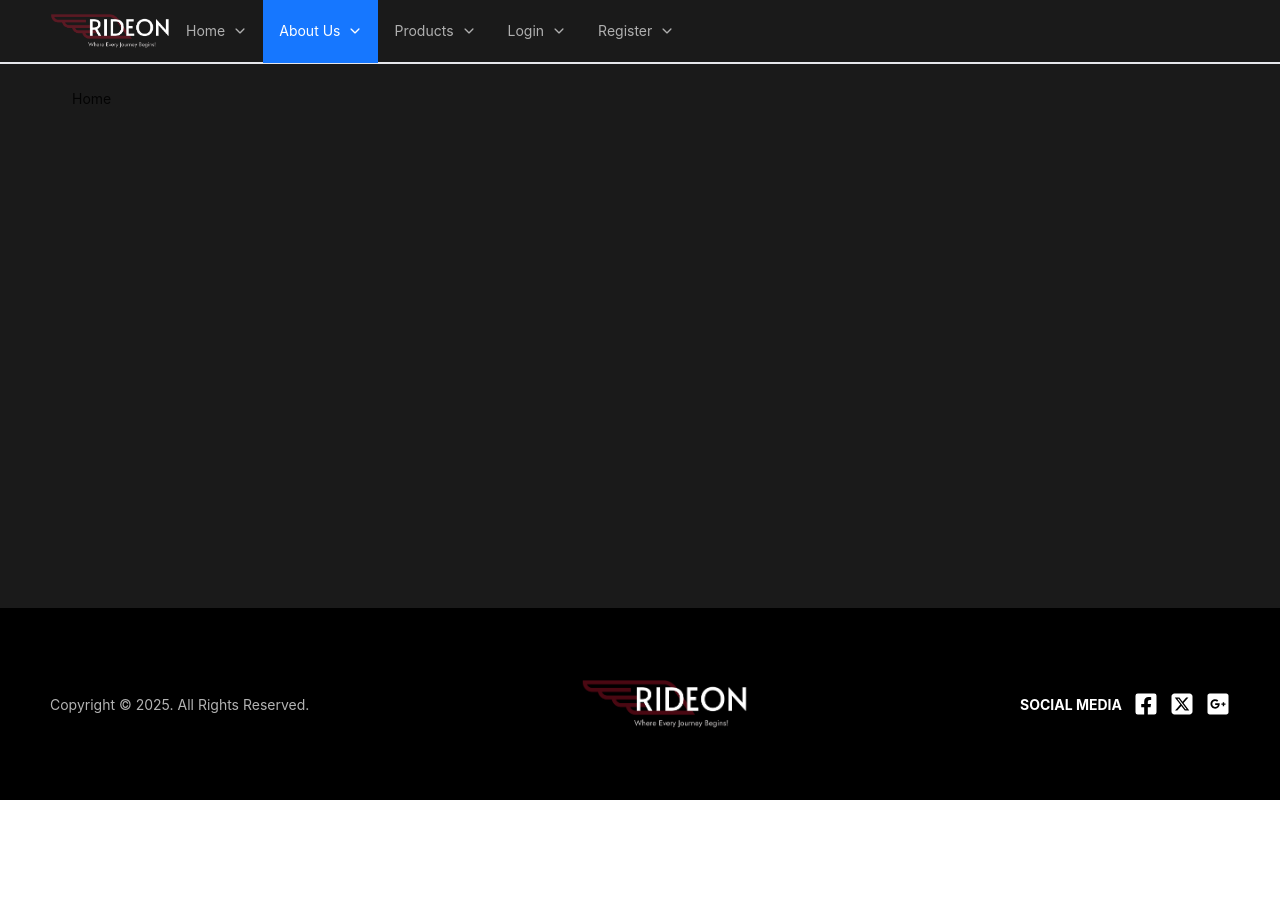
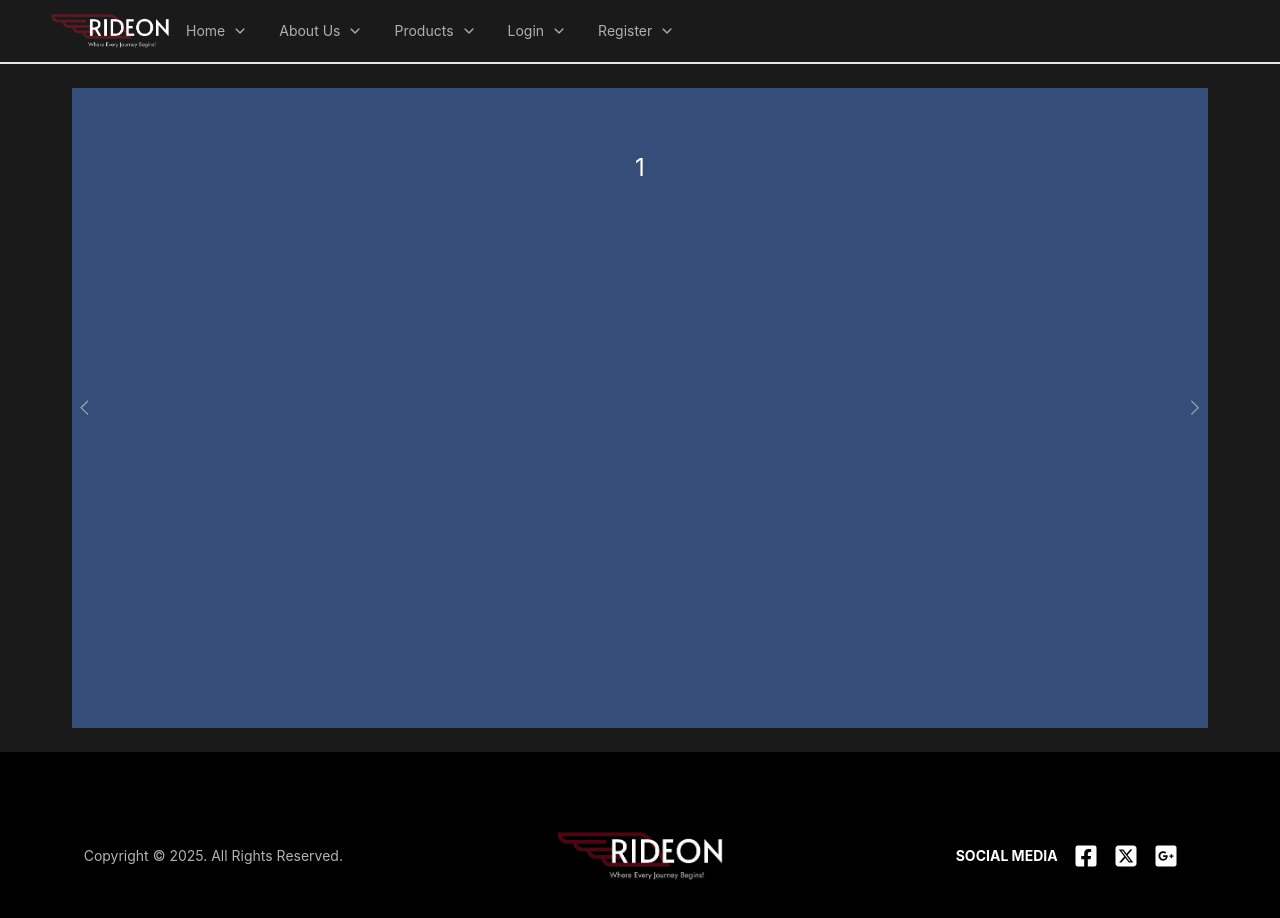
Before and after one commit to jannat710/bike-shop-client, a React (Vite) app: page / in a window 1280 px wide. Shown: the top 918 px of the page. Before the commit the page ends 800 px from the top, so only its background shows below. Built offline with nearby package versions, Linux system fonts and the light colour scheme.

Commit message:
Added banner section

```diff
--- a/src/components/CustomFooter/CustomFooter.tsx
+++ b/src/components/CustomFooter/CustomFooter.tsx
@@ -1,4 +1,4 @@
-import { Layout } from "antd";
+import { Layout, Row, Col } from "antd";
 import FooterCopyright from "./FooterCopyright";
 import FooterLogo from "./FooterLogo";
 import FooterSocialMedia from "./FooterSocialMedia";
@@ -7,15 +7,21 @@ const { Footer } = Layout;
 
 const CustomFooter = () => {
   return (
-    <div>
-      <Footer className="bg-black text-white py-16">
-        <div className="md:flex items-center justify-between">
+    <Footer
+      style={{ backgroundColor: "#000", color: "#fff", padding: "64px 0px" }}
+    >
+      <Row justify="space-between" align="middle">
+        <Col xs={24} sm={8}>
           <FooterCopyright />
+        </Col>
+        <Col xs={24} sm={8} style={{ textAlign: "center" }}>
           <FooterLogo />
+        </Col>
+        <Col xs={24} sm={8} style={{ textAlign: "right" }}>
           <FooterSocialMedia />
-        </div>
-      </Footer>
-    </div>
+        </Col>
+      </Row>
+    </Footer>
   );
 };
 
--- a/src/components/CustomFooter/FooterCopyright.tsx
+++ b/src/components/CustomFooter/FooterCopyright.tsx
@@ -1,8 +1,20 @@
+import { Typography } from "antd";
+
+const { Text } = Typography;
+
 const FooterCopyright = () => {
   return (
-    <p className="text-center opacity-70">
+    <Text
+      style={{
+        textAlign: "center",
+        color: "#fff",
+        opacity: 0.7,
+        display: "block",
+        width: "100%",
+      }}
+    >
       Copyright © {new Date().getFullYear()}. All Rights Reserved.
-    </p>
+    </Text>
   );
 };
 
--- a/src/components/CustomFooter/FooterLogo.tsx
+++ b/src/components/CustomFooter/FooterLogo.tsx
@@ -1,8 +1,17 @@
+import { Image } from "antd";
 import brandImg from "../../assets/images/brandlogo.png";
+
 const FooterLogo = () => {
   return (
-    <div className="flex justify-center items-center py-2">
-      <img src={brandImg} alt="Brand Logo" className="h-12" />
+    <div
+      style={{
+        display: "flex",
+        justifyContent: "center",
+        alignItems: "center",
+        padding: "16px 0",
+      }}
+    >
+      <Image src={brandImg} alt="Brand Logo" height={48} />
     </div>
   );
 };
--- a/src/components/CustomFooter/FooterSocialMedia.tsx
+++ b/src/components/CustomFooter/FooterSocialMedia.tsx
@@ -1,35 +1,35 @@
 import { FaFacebookSquare } from "react-icons/fa";
 import { FaSquareXTwitter } from "react-icons/fa6";
 import { FaGooglePlusSquare } from "react-icons/fa";
+import { Link } from "react-router-dom";
+import { Space, Typography } from "antd";
+
+const { Text } = Typography;
+
 const FooterSocialMedia = () => {
   return (
-    <div className="flex items-center space-x-3 justify-center">
-      <p className="font-bold hidden sm:block">SOCIAL MEDIA</p>
-      <a
-        href="https://www.facebook.com/jannatulfee"
-        target="_blank"
-        rel="noopener noreferrer"
+    <Space
+      size="middle"
+      style={{
+        display: "flex",
+        alignItems: "center",
+        justifyContent: "center",
+      }}
+    >
+      <Text className="text-white font-bold hidden sm:block">SOCIAL MEDIA</Text>
+      <Link
+        to="https://www.facebook.com/jannatulfee"
         className="hover:text-primary"
       >
         <FaFacebookSquare className="text-2xl " />
-      </a>
-      <a
-        href="https://x.com/jannatul_zz"
-        target="_blank"
-        rel="noopener noreferrer"
-        className="hover:text-primary"
-      >
+      </Link>
+      <Link to="https://x.com/jannatul_zz" className="hover:text-primary">
         <FaSquareXTwitter className="text-2xl" />
-      </a>
-      <a
-        href="mailto:jannatul0040@gmail.com"
-        target="_blank"
-        rel="noopener noreferrer"
-        className="hover:text-primary"
-      >
+      </Link>
+      <Link to="mailto:jannatul0040@gmail.com" className="hover:text-primary">
         <FaGooglePlusSquare className="text-2xl" />
-      </a>
-    </div>
+      </Link>
+    </Space>
   );
 };
 
--- a/src/components/layout/Dashboard.tsx
+++ b/src/components/layout/Dashboard.tsx
@@ -1,34 +1,30 @@
 import { Layout, Menu, MenuProps } from "antd";
-import { Outlet } from "react-router-dom";
+import { NavLink, Outlet } from "react-router-dom";
 
 const { Header, Content, Sider } = Layout;
 
 const items: MenuProps["items"] = [
   {
-    key: "1",
-    label: "Admin Dashboard",
+    key: "Admin Dashboard",
+    label: <NavLink to="/admin/admin-dashboard">Admin Dashboard</NavLink>,
   },
   {
-    key: "2",
+    key: "Manage Users",
     label: "Manage Users",
     children: [
       {
         key: "2-1",
-        label: "Create Admin",
-      },
-      {
-        key: "2-2",
-        label: "Deactivate User",
+        label: <NavLink to="/admin/manage-users">Deactivate User</NavLink>,
       },
     ],
   },
   {
-    key: "3",
-    label: "Manage Products",
+    key: "Manage Products",
+    label: <NavLink to="/admin/manage-products">Manage Products</NavLink>,
   },
   {
-    key: "4",
-    label: "Manage Orders",
+    key: "Manage Orders",
+    label: <NavLink to="/admin/manage-orders">Manage Orders</NavLink>,
   },
 ];
 const Dashboard = () => {
--- a/src/components/layout/MainLayout.tsx
+++ b/src/components/layout/MainLayout.tsx
@@ -3,14 +3,14 @@ const { Header, Content } = Layout;
 import brandImg from "../../assets/images/brandlogo.png";
 import { IoIosArrowDown } from "react-icons/io";
 import CustomFooter from "../CustomFooter/CustomFooter";
-import { Outlet } from "react-router-dom";
+import { NavLink, Outlet } from "react-router-dom";
 
 const menuItems = [
-  { key: "1", label: "Home" },
-  { key: "2", label: "About Us" },
-  { key: "3", label: "Products" },
-  { key: "4", label: "Login" },
-  { key: "5", label: "Register" },
+  { key: "Home", label: <NavLink to="/">Home</NavLink> },
+  { key: "About Us", label: <NavLink to="/about">About Us</NavLink> },
+  { key: "Products", label: <NavLink to="/products">Products</NavLink> },
+  { key: "Login", label: <NavLink to="/login">Login</NavLink> },
+  { key: "Register", label: <NavLink to="/register">Register</NavLink> },
 ];
 
 const items = menuItems.map((item) => ({
--- /dev/null
+++ b/src/pages/ErrorPage/ErrorPage.tsx
@@ -0,0 +1,5 @@
+const ErrorPage = () => {
+  return <div>Error</div>;
+};
+
+export default ErrorPage;
--- /dev/null
+++ b/src/pages/Home/Banner/Banner.tsx
@@ -0,0 +1,34 @@
+import React from "react";
+import { Carousel } from "antd";
+
+const contentStyle: React.CSSProperties = {
+  height: "80vh",
+  color: "#fff",
+  lineHeight: "160px",
+  textAlign: "center",
+  background: "#364d79",
+  fontSize: "24px",
+};
+
+const Banner = () => {
+  return (
+    <div style={{ position: "relative" }}>
+      <Carousel autoplay autoplaySpeed={5000} dots={false} arrows>
+        <div>
+          <h3 style={contentStyle}>1</h3>
+        </div>
+        <div>
+          <h3 style={contentStyle}>2</h3>
+        </div>
+        <div>
+          <h3 style={contentStyle}>3</h3>
+        </div>
+        <div>
+          <h3 style={contentStyle}>4</h3>
+        </div>
+      </Carousel>
+    </div>
+  );
+};
+
+export default Banner;
--- a/src/pages/Home/Home.tsx
+++ b/src/pages/Home/Home.tsx
@@ -1,5 +1,11 @@
+import Banner from "./Banner/Banner";
+
 const Home = () => {
-  return <div>Home</div>;
+  return (
+    <div>
+      <Banner />
+    </div>
+  );
 };
 
 export default Home;
--- /dev/null
+++ b/src/routes/admin.routes.tsx
@@ -0,0 +1,23 @@
+import AdminDashboard from "../pages/admin/AdminDashboard";
+import ManageOrders from "../pages/admin/ManageOrders/ManageOrders";
+import ManageProducts from "../pages/admin/ManageProducts/ManageProducts";
+import ManageUsers from "../pages/admin/ManageUsers/ManageUsers";
+
+export const adminPaths = [
+  {
+    path: "admin-dashboard",
+    element: <AdminDashboard />,
+  },
+  {
+    path: "manage-users",
+    element: <ManageUsers />,
+  },
+  {
+    path: "manage-products",
+    element: <ManageProducts />,
+  },
+  {
+    path: "manage-orders",
+    element: <ManageOrders />,
+  },
+];
--- a/src/routes/routes.tsx
+++ b/src/routes/routes.tsx
@@ -5,16 +5,15 @@ import Register from "../pages/Register/Register";
 import Products from "../pages/Products/Products";
 import App from "../App";
 import Home from "../pages/Home/Home";
-import AdminDashboard from "../pages/admin/AdminDashboard";
 import Dashboard from "../components/layout/Dashboard";
-import ManageUsers from "../pages/admin/ManageUsers/ManageUsers";
-import ManageProducts from "../pages/admin/ManageProducts/ManageProducts";
-import ManageOrders from "../pages/admin/ManageOrders/ManageOrders";
+import ErrorPage from "../pages/ErrorPage/ErrorPage";
+import { adminPaths } from "./admin.routes";
 
 const router = createBrowserRouter([
   {
     path: "/",
     element: <App />,
+    errorElement: <ErrorPage />,
     children: [
       {
         path: "/",
@@ -42,24 +41,7 @@ const router = createBrowserRouter([
   {
     path: "/admin",
     element: <Dashboard />,
-    children: [
-      {
-        path: "admin-dashboard",
-        element: <AdminDashboard />,
-      },
-      {
-        path: "manage-users",
-        element: <ManageUsers />,
-      },
-      {
-        path: "manage-products",
-        element: <ManageProducts />,
-      },
-      {
-        path: "manage-orders",
-        element: <ManageOrders />,
-      },
-    ],
+    children: adminPaths,
   },
 ]);
 
```
